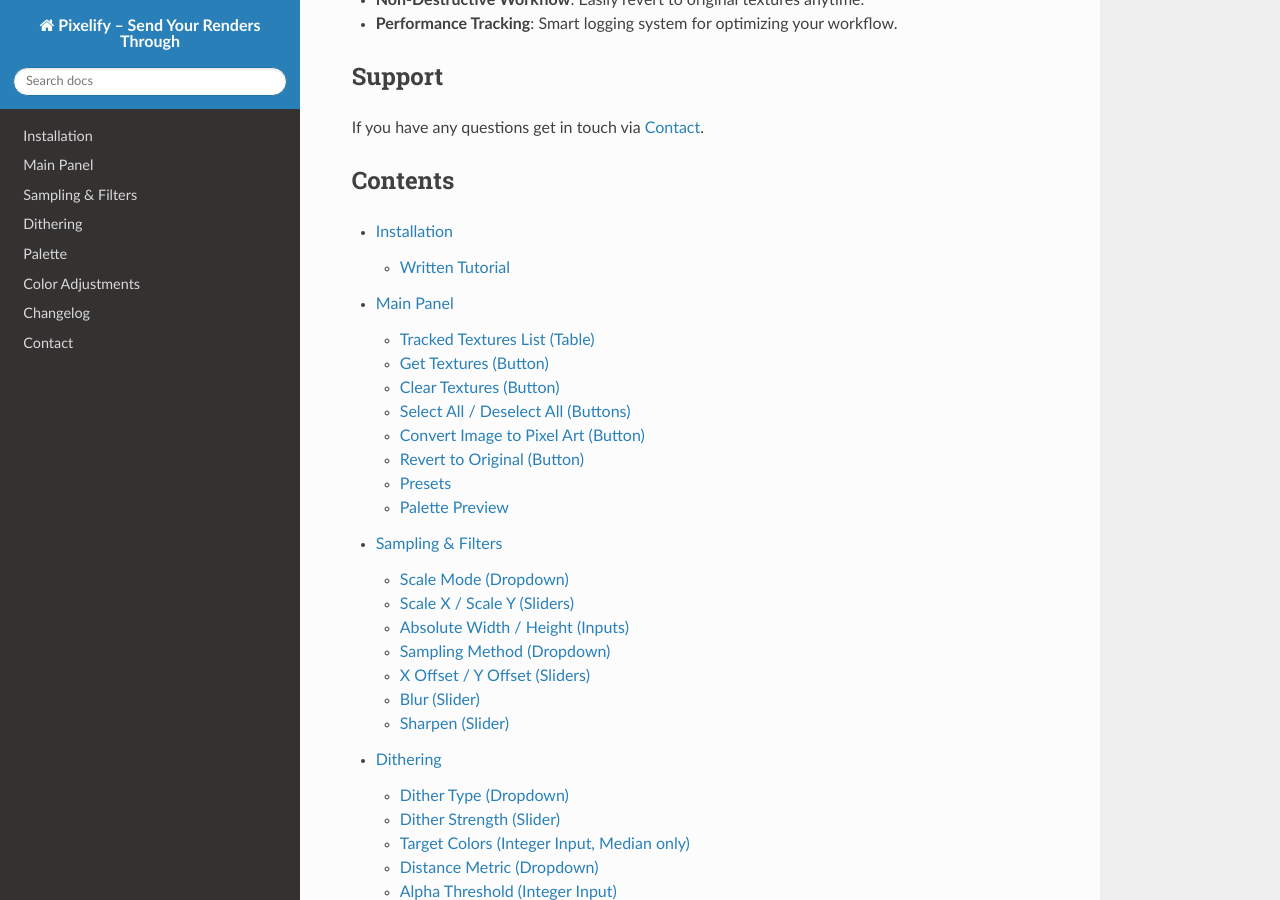
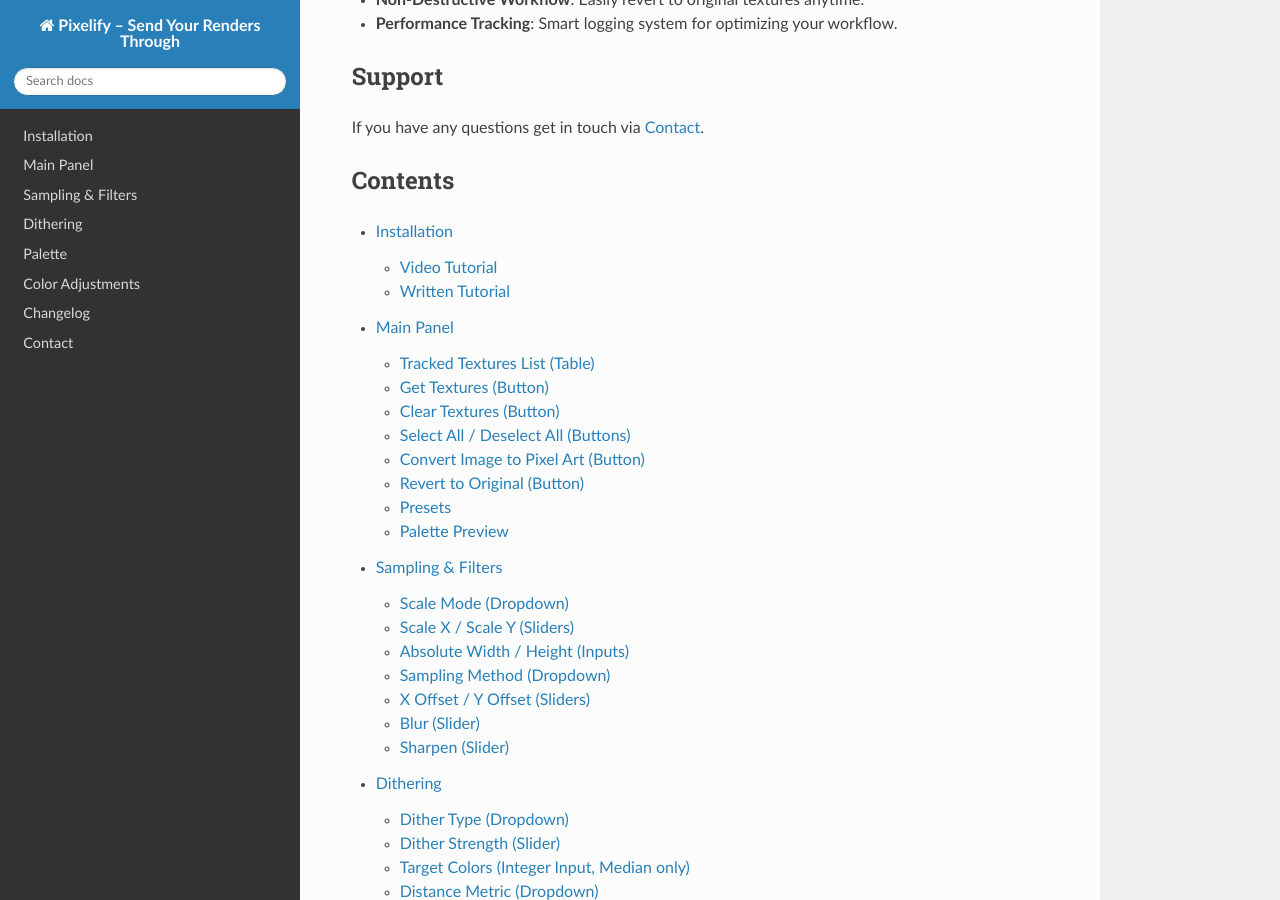
Before and after one commit to DjamelEddineX/Pixelfy_Docs, a Sphinx documentation site: the page built from docs/source/index.rst, in a window 1280 px wide and 900 px high, scrolled down 966 px. Built offline with Sphinx 7.4.7 and the Read the Docs theme 3.1.0, drawn with Linux system fonts in a browser that asks for light colours.

Commit message:
Update installation.rst

```diff
--- a/docs/source/installation.rst
+++ b/docs/source/installation.rst
@@ -1,5 +1,11 @@
 Installation
 ============
+
+Video Tutorial
+--------------
+.. raw:: html
+
+   <iframe width="560" height="315" src="https://www.youtube.com/embed/TFr_k_JqmvE?si=6btEfHTNwSKsuZYP" frameborder="0" allowfullscreen></iframe>
 
 Written Tutorial
 ----------------
```
